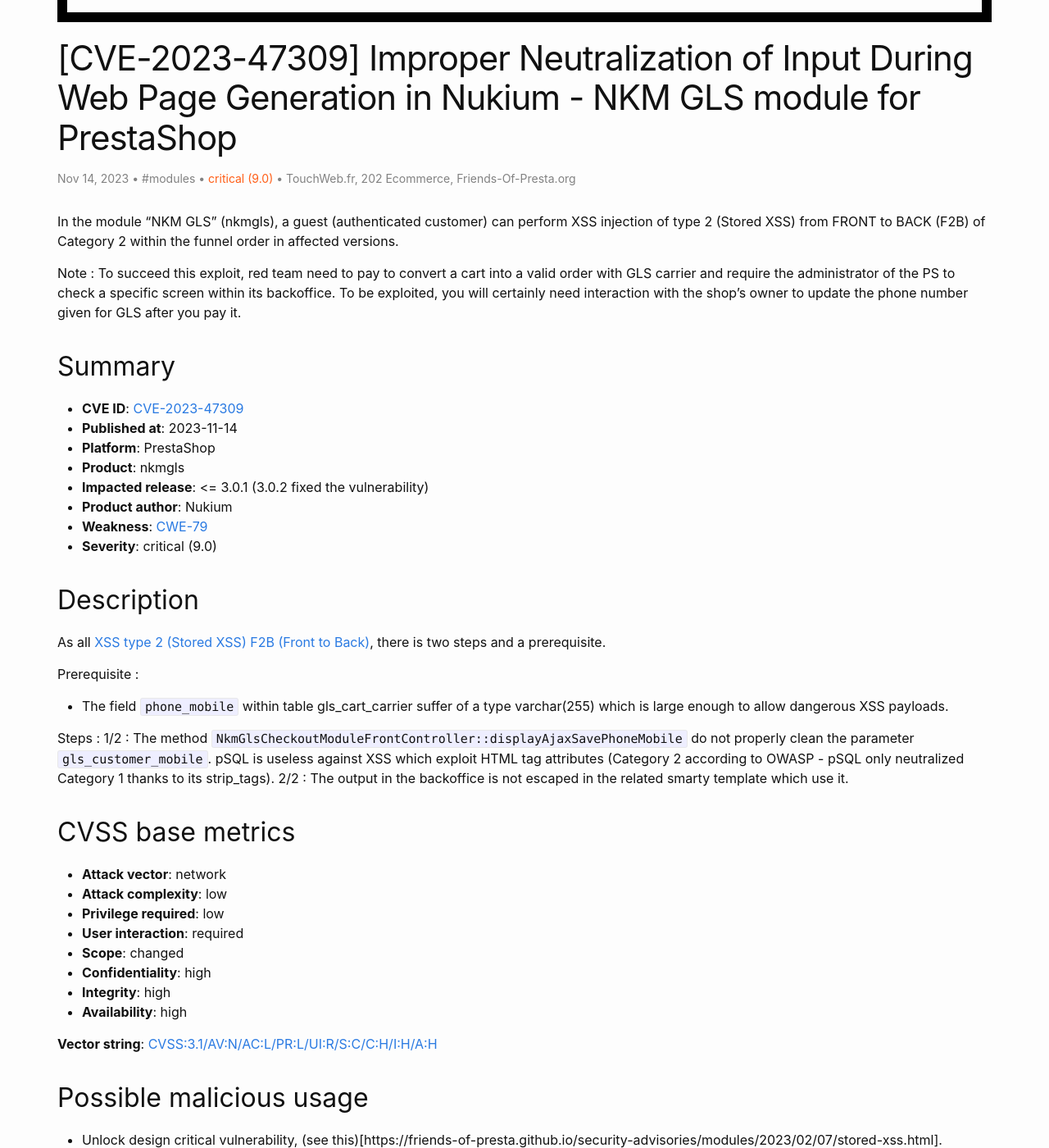
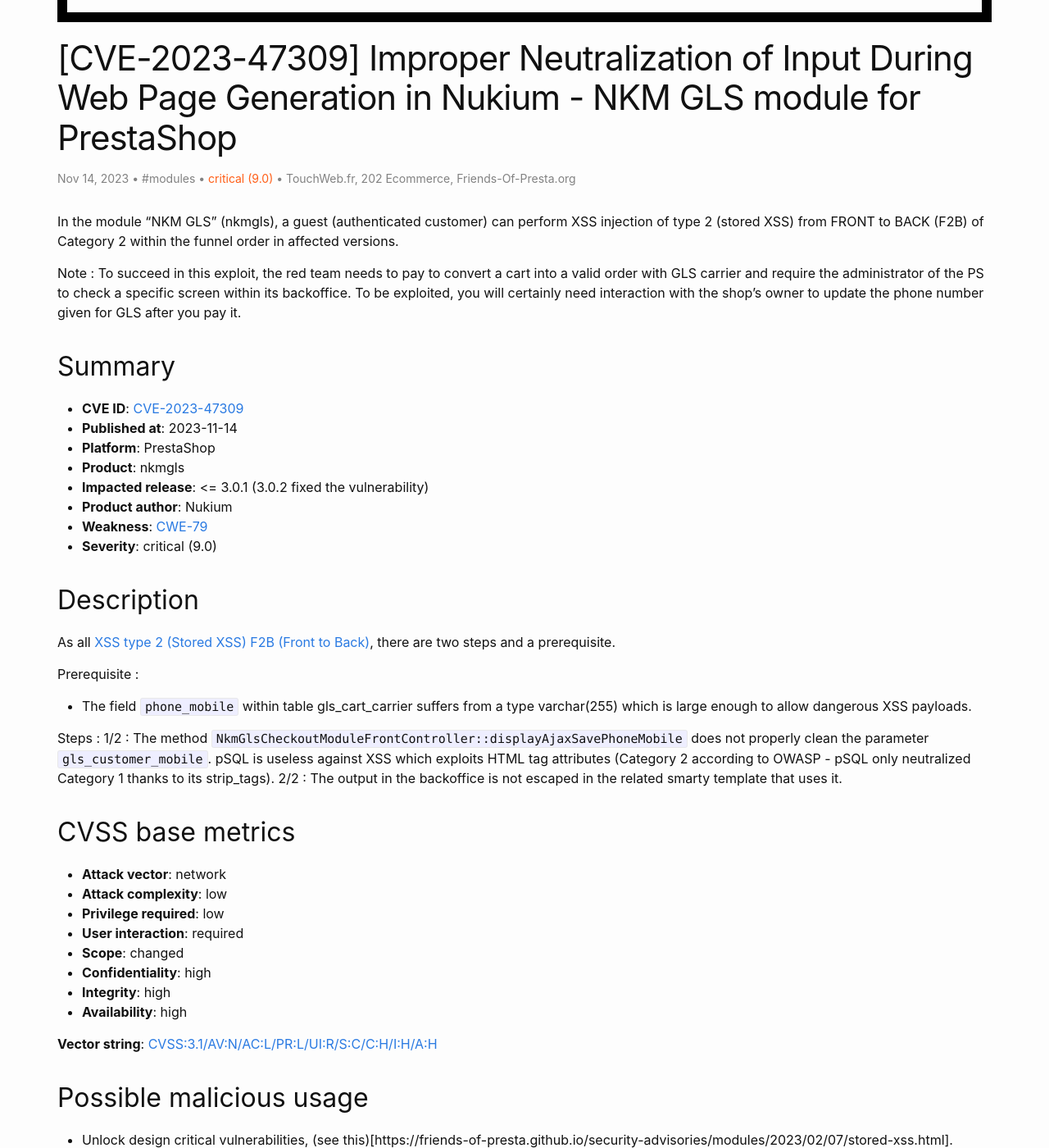
Before and after one commit to friends-of-presta/security-advisories, a Jekyll site: the page built from _posts/2023-11-14-nkmgls.md, in a window 1280 px wide and 1400 px high, scrolled down 413 px. Shown: the whole window at 82% size. Built offline with Jekyll 4.4.1, drawn with Linux system fonts in a browser that asks for light colours; some of the changed text lies outside the part shown.

Commit message:
Update 2023-11-14-nkmgls.md
English

```diff
--- a/_posts/2023-11-14-nkmgls.md
+++ b/_posts/2023-11-14-nkmgls.md
@@ -10,9 +10,9 @@ meta: "CVE,PrestaShop,nkmgls"
 severity: "critical (9.0)"
 ---
 
-In the module "NKM GLS" (nkmgls), a guest (authenticated customer) can perform XSS injection of type 2 (Stored XSS) from FRONT to BACK (F2B) of Category 2 within the funnel order in affected versions.
+In the module "NKM GLS" (nkmgls), a guest (authenticated customer) can perform XSS injection of type 2 (stored XSS) from FRONT to BACK (F2B) of Category 2 within the funnel order in affected versions.
 
-Note : To succeed this exploit, red team need to pay to convert a cart into a valid order with GLS carrier and require the administrator of the PS to check a specific screen within its backoffice. To be exploited, you will certainly need interaction with the shop's owner to update the phone number given for GLS after you pay it.
+Note : To succeed in this exploit, the red team needs to pay to convert a cart into a valid order with GLS carrier and require the administrator of the PS to check a specific screen within its backoffice. To be exploited, you will certainly need interaction with the shop's owner to update the phone number given for GLS after you pay it.
 
 ## Summary
 
@@ -27,14 +27,14 @@ Note : To succeed this exploit, red team need to pay to convert a cart into a va
 
 ## Description
 
-As all [XSS type 2 (Stored XSS) F2B (Front to Back)](https://security.friendsofpresta.org/modules/2023/02/07/stored-xss.html), there is two steps and a prerequisite.
+As all [XSS type 2 (Stored XSS) F2B (Front to Back)](https://security.friendsofpresta.org/modules/2023/02/07/stored-xss.html), there are two steps and a prerequisite.
 
 Prerequisite :
-- The field `phone_mobile` within table gls_cart_carrier suffer of a type varchar(255) which is large enough to allow dangerous XSS payloads.
+- The field `phone_mobile` within table gls_cart_carrier suffers from a type varchar(255) which is large enough to allow dangerous XSS payloads.
 
 Steps :
-1/2 : The method `NkmGlsCheckoutModuleFrontController::displayAjaxSavePhoneMobile` do not properly clean the parameter `gls_customer_mobile`. pSQL is useless against XSS which exploit HTML tag attributes (Category 2 according to OWASP - pSQL only neutralized Category 1 thanks to its strip_tags).
-2/2 : The output in the backoffice is not escaped in the related smarty template which use it.
+1/2 : The method `NkmGlsCheckoutModuleFrontController::displayAjaxSavePhoneMobile` does not properly clean the parameter `gls_customer_mobile`. pSQL is useless against XSS which exploits HTML tag attributes (Category 2 according to OWASP - pSQL only neutralized Category 1 thanks to its strip_tags).
+2/2 : The output in the backoffice is not escaped in the related smarty template that uses it.
 
 ## CVSS base metrics
 
@@ -51,7 +51,7 @@ Steps :
 
 ## Possible malicious usage
 
-* Unlock design critical vulnerability, (see this)[https://friends-of-presta.github.io/security-advisories/modules/2023/02/07/stored-xss.html].
+* Unlock design critical vulnerabilities, (see this)[https://friends-of-presta.github.io/security-advisories/modules/2023/02/07/stored-xss.html].
 
 ## Patch from 3.0.2
 
@@ -193,9 +193,9 @@ Steps :
 * It’s recommended to upgrade to the latest version of the module **nkmgls**.
 * Systematically escape characters ' " < and > by replacing them with HTML entities and applying strip_tags - Smarty and Twig provide auto-escape filters :
 * Smarty: {$value.comment|escape:'html':'UTF-8'} Twig: {\{value.comment|e\}}(without backslashes)
-* Limit to the strict minimum the length's value in database - a database field which allow 10 characters (`varchar(10)`) is far less dangerous than a field which allow 40+ characters (use cases which can exploit fragmented XSS payloads are very rare)
-* Configure CSP headers (content security policies) by listing  externals domains allowed to load assets (such as js files) or being called in XHR transactions (Ajax).
-* If applicable: check against all your frontoffice's uploaders, uploading files which will be served by your server with mime type application/javascript (like every .js natively) must be strictly forbidden as it must be considered as dangerous as PHP files.
+* Limit to the strict minimum the length's value in database - a database field that allow 10 characters (`varchar(10)`) is far less dangerous than a field that allows 40+ characters (use cases that can exploit fragmented XSS payloads are very rare)
+* Configure CSP headers (content security policies) by listing external domains allowed to load assets (such as js files) or being called in XHR transactions (Ajax).
+* If applicable: check against all your frontoffice's uploaders, uploading files that will be served by your server that mime type application/javascript (like every .js natively) must be strictly forbidden as it must be considered as dangerous as PHP files.
 * Activate OWASP 941's rules on your WAF (Web application firewall) - be warned that you will probably break your frontoffice/backoffice and you will need to preconfigure some bypasses against this set of rules.
 
 ## Timeline
@@ -203,16 +203,16 @@ Steps :
 | Date | Action |
 |--|--|
 | 2023-02-24 | Issue discovered during a code review by [TouchWeb.fr](https://www.touchweb.fr) |
-| 2023-02-24 | Contact the author which provide a patch within 4 hours |
+| 2023-02-24 | Contact the author who will provide a patch within 4 hours |
 | 2023-02-24 | V3.0.2 available on https://store.nukium.com/ and https://addons.prestashop.com/  |
 | 2023-03-10 | Recontact author about the publication of the vulnerability |
-| 2023-03-12 | Author complete the diff of this present CVE and ask for a delay to publish |
+| 2023-03-12 | Author completes the diff of this present CVE and asks for a delay to publish |
 | 2023-05-05 | Recontact author about the publication of the vulnerability |
 | 2023-05-17 | Author ask for another delay before publication |
 | 2023-07-15 | Recontact author about the publication of the vulnerability |
 | 2023-09-17 | Recontact author about the publication of the vulnerability |
 | 2023-09-30 | Recontact author about the publication of the vulnerability |
-| 2023-10-30 | Inform author about the publication of the vulnerability |
+| 2023-10-30 | Inform the author about the publication of the vulnerability |
 | 2023-10-30 | Request a CVE ID |
 | 2023-11-08 | Received CVE ID |
 | 2023-11-14 | Publish this security advisory |
```
